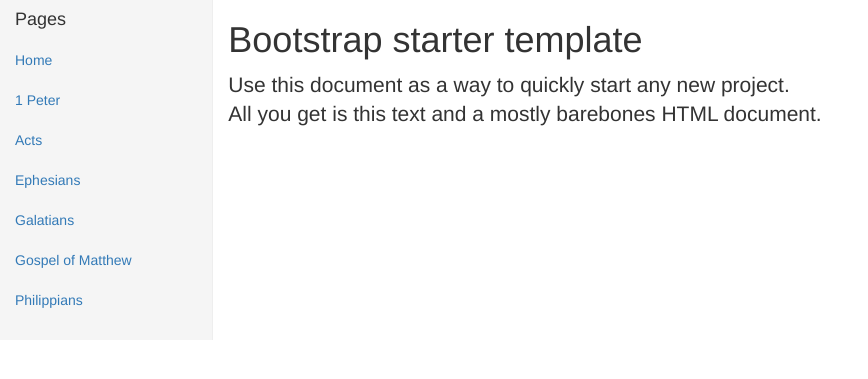
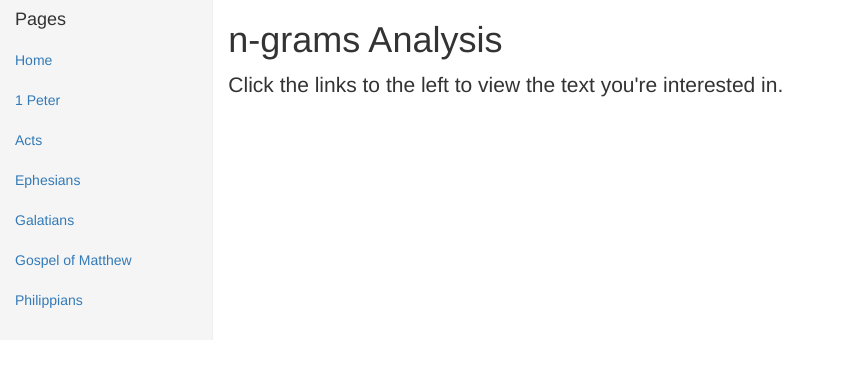
Before and after one commit to danielfone/ngrams, a Jekyll site: the page built from index.html, in a window 1280 px wide. Shown: the top 379 px of the page, without its empty margins (0-868 px from the left). Built offline with Jekyll 4.4.1, drawn with Linux system fonts in a browser that asks for light colours; nearby versions of some CDN libraries.

Commit message:
Home page

```diff
--- a/index.html
+++ b/index.html
@@ -3,8 +3,8 @@ layout: page
 title: Home
 ---
 <div class="starter-template">
-  <h1>Bootstrap starter template</h1>
+  <h1>n-grams Analysis</h1>
   <p class="lead">
-    Use this document as a way to quickly start any new project.<br>
-    All you get is this text and a mostly barebones HTML document.</p>
+    Click the links to the left to view the text you're interested in.
+  </p>
 </div>
```
